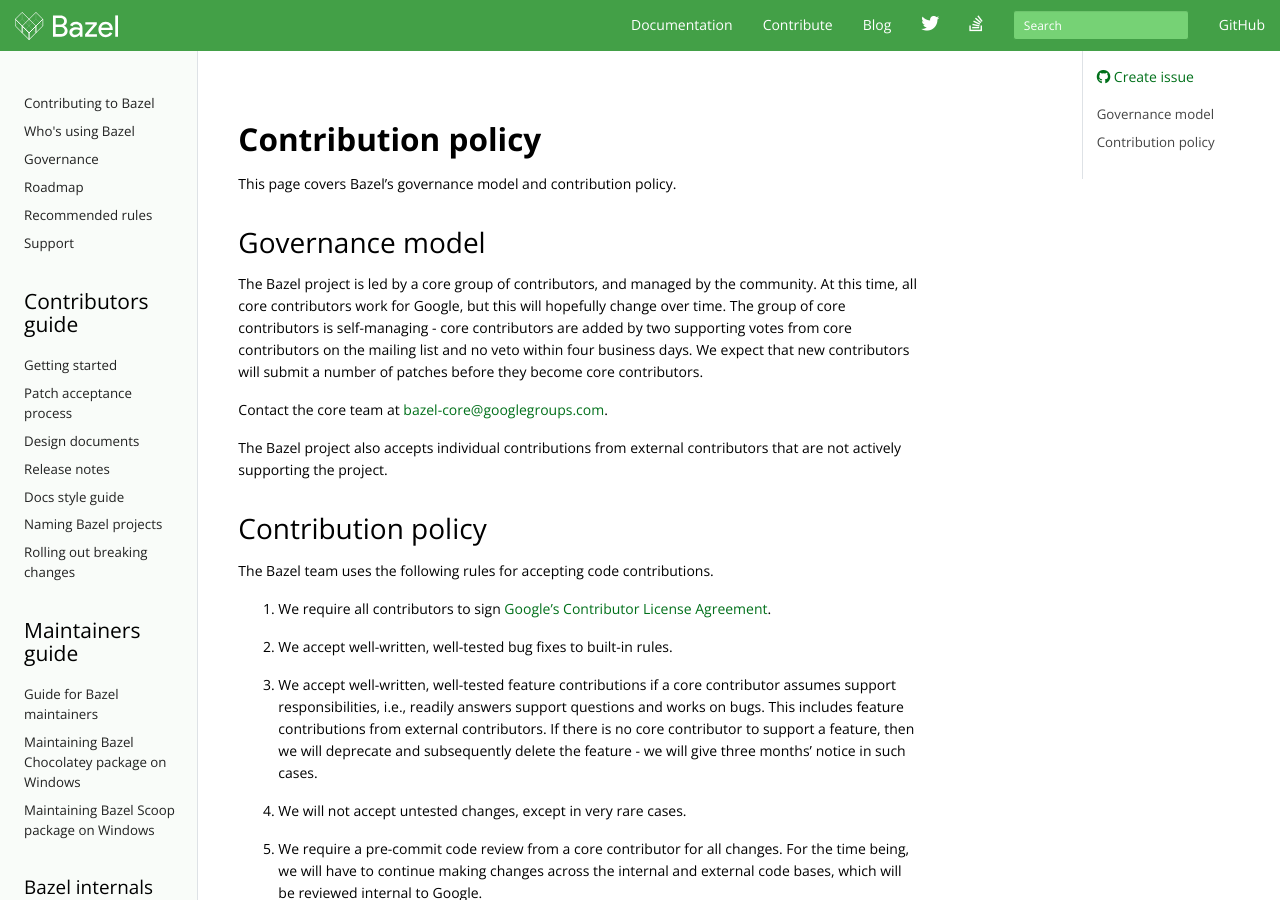
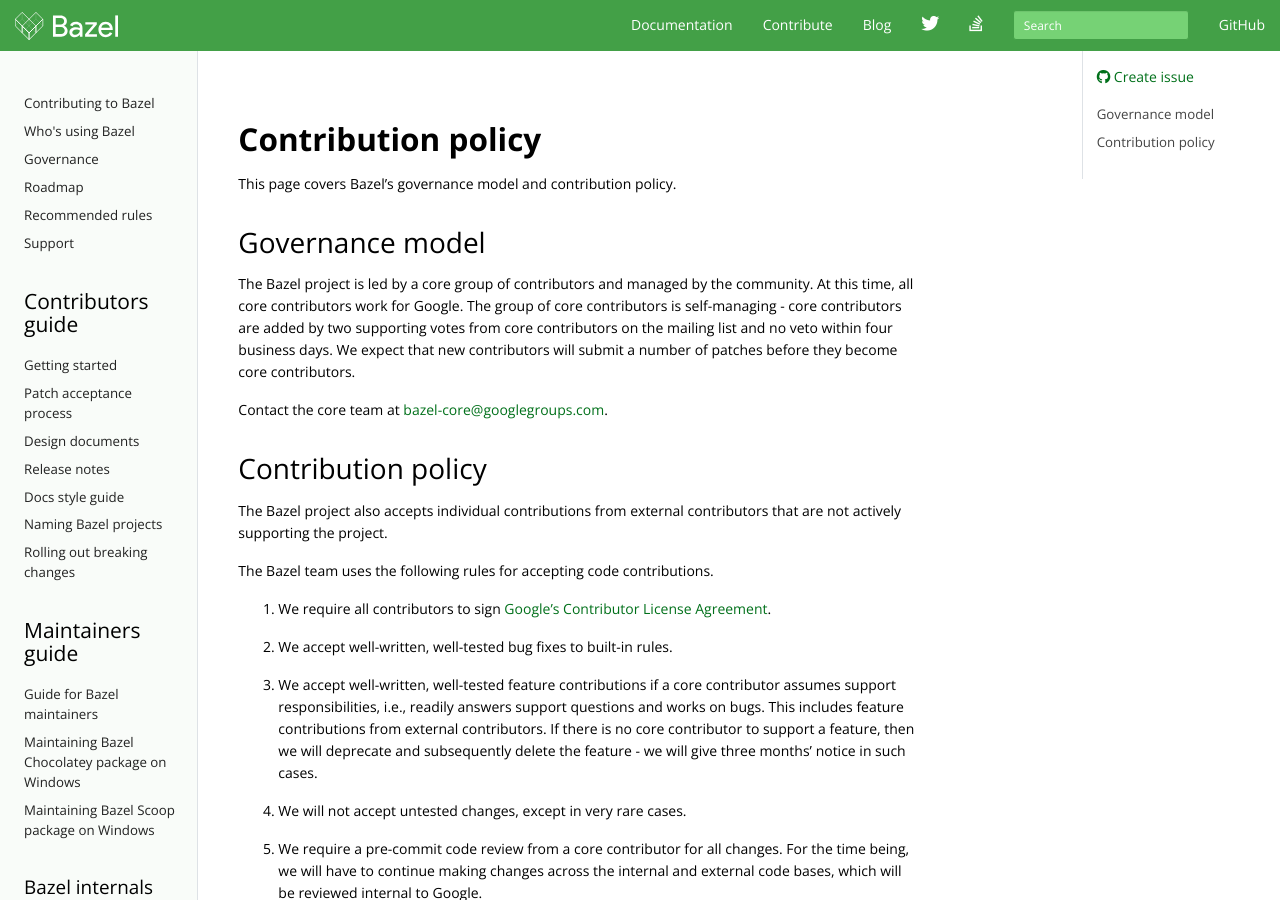
Before and after one commit to bazelbuild/bazel-website, a Jekyll site: the page built from governance.md, in a window 1280 px wide and 900 px high. Built offline with Jekyll 4.4.1, drawn with Linux system fonts in a browser that asks for light colours; nearby versions of some CDN libraries; library files that are not in the unit come from our copies; comment, search, counter and statistics services are not loaded; the table of contents is made by our own code; some of the changed text lies outside the part shown.

Commit message:
Addressing editorial comments

```diff
--- a/governance.md
+++ b/governance.md
@@ -9,9 +9,9 @@
 
 ## Governance model
 
-The Bazel project is led by a core group of contributors,  and managed by the
-community. At this time, all core contributors work for Google, but this will hopefully
-change over time. The group of core contributors is self-managing - core contributors are added by two
+The Bazel project is led by a core group of contributors and managed by the
+community. At this time, all core contributors work for Google.
+The group of core contributors is self-managing - core contributors are added by two
 supporting votes from core contributors on the mailing list and no veto within four business days.
 We expect that new contributors will submit a number of patches before they become core
 contributors.
@@ -19,10 +19,10 @@
 Contact the core team at <a href="mailto:bazel-core@googlegroups.com">
 bazel-core@googlegroups.com</a>.
 
+## Contribution policy
+
 The Bazel project also accepts individual contributions from external
 contributors that are not actively supporting the project.
-
-## Contribution policy
 
 The Bazel team uses the following rules for accepting code contributions.
 
```
Also changed, not shown: other parts of governance.md (+3 -1 lines).
